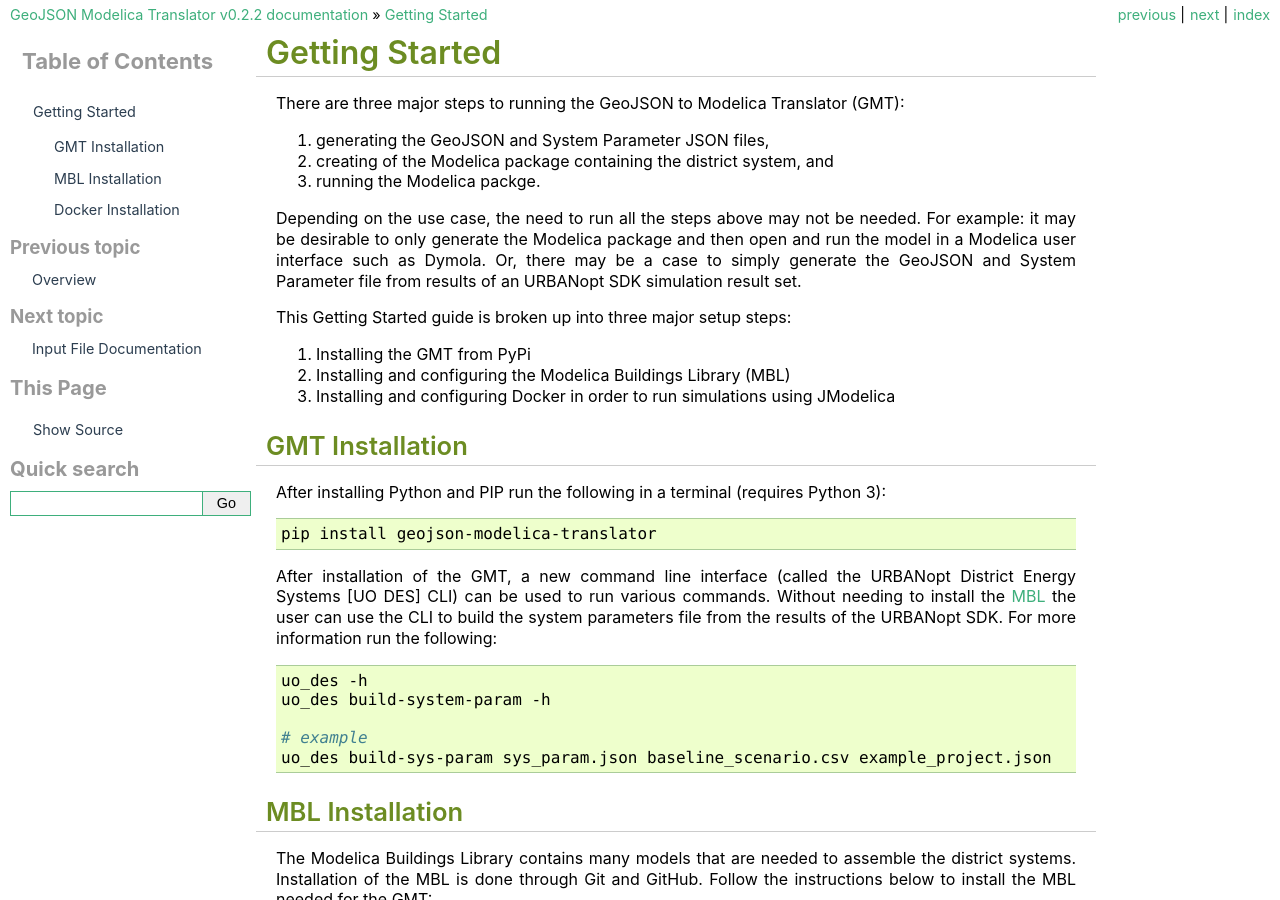
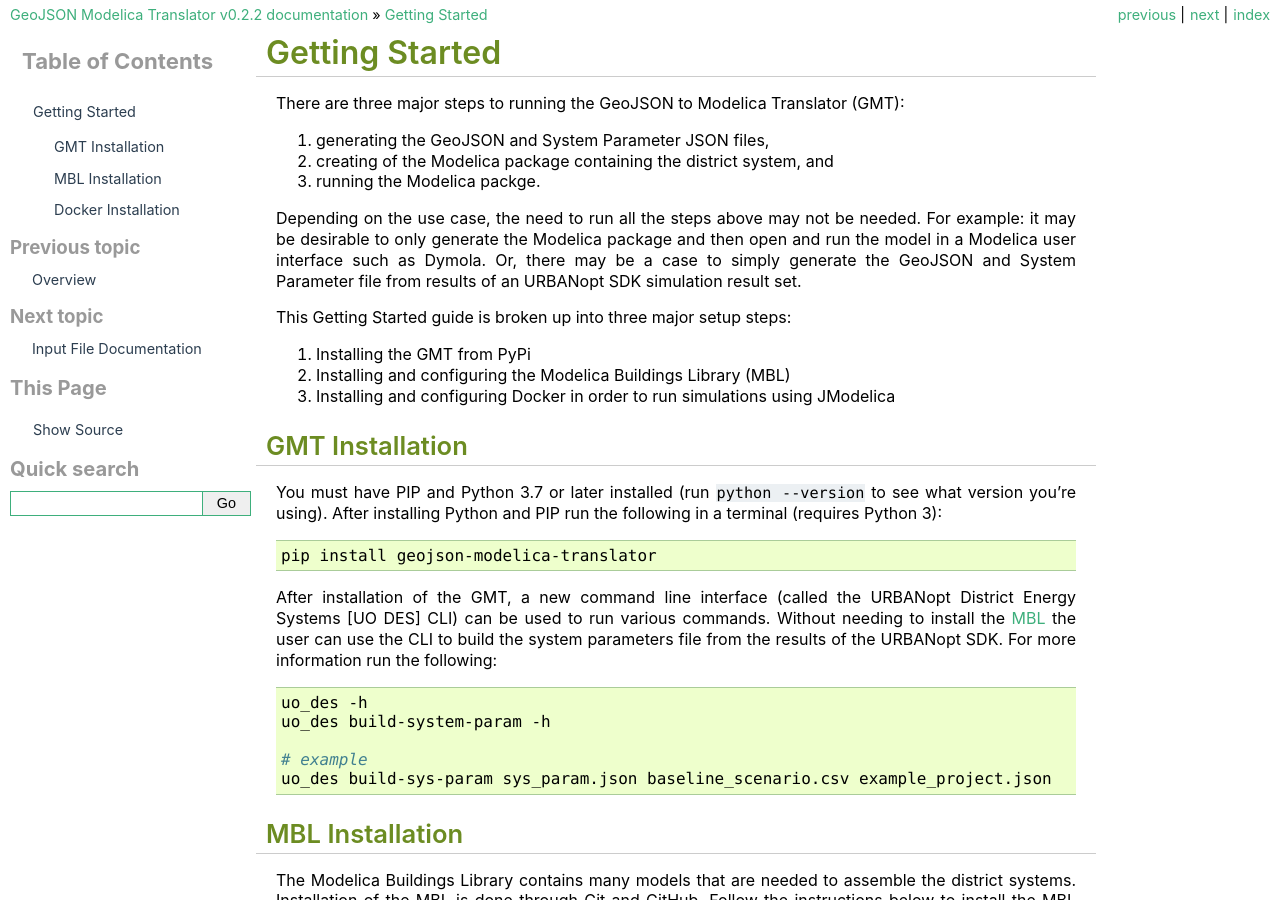
Before and after one commit to urbanopt/geojson-modelica-translator, a Sphinx documentation site: the page built from docs/getting_started.rst, in a window 1280 px wide and 900 px high. Built offline with Sphinx 7.4.7, drawn with Linux system fonts in a browser that asks for light colours.

Commit message:
Update docs/getting_started.rst
Co-authored-by: Ted Summer <ted.summer2@gmail.com>

```diff
--- a/docs/getting_started.rst
+++ b/docs/getting_started.rst
@@ -23,7 +23,7 @@
 GMT Installation
 ----------------
 
-After installing Python and PIP run the following in a terminal (requires Python 3):
+You must have PIP and Python 3.7 or later installed (run :code:`python --version` to see what version you're using). After installing Python and PIP run the following in a terminal (requires Python 3):
 
 .. code-block:: bash
 
```
